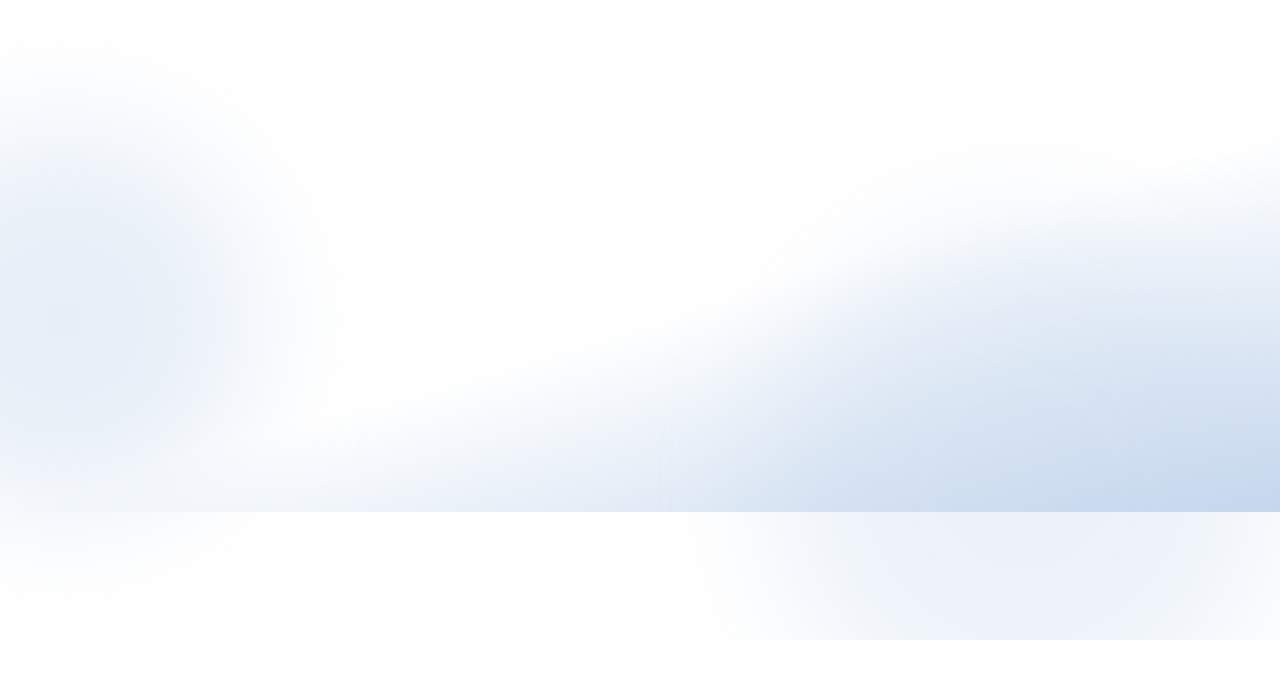
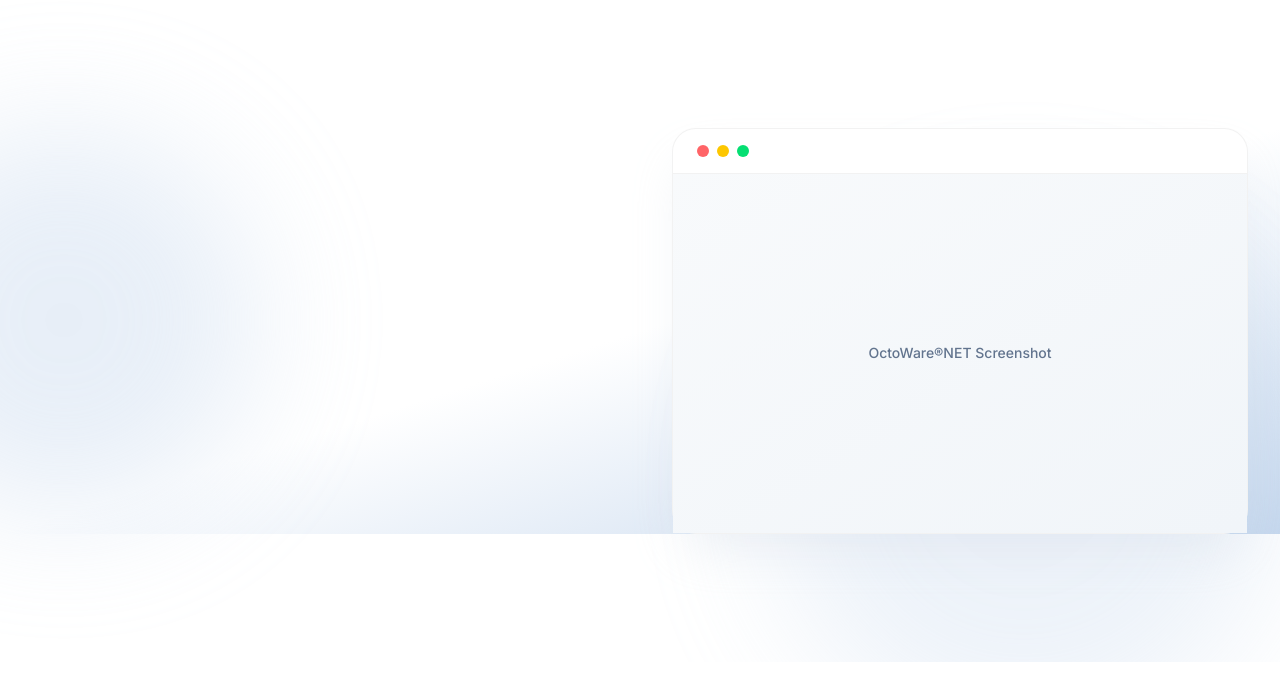
Before and after one commit to weblogger117-art/octoware-website, a Next.js app: page / in a window 1280 px wide. Shown: the top 700 px of the page. Built offline with nearby package versions, Linux system fonts and the light colour scheme.

Commit message:
Update HeroVisual.tsx

```diff
--- a/components/sections/HeroVisual.tsx
+++ b/components/sections/HeroVisual.tsx
@@ -1,10 +1,20 @@
 export function HeroVisual() {
   return (
-    <div className="flex items-center justify-center">
-      <div className="flex aspect-video w-full max-w-3xl items-center justify-center rounded-3xl border border-dashed border-[var(--color-border)] bg-[var(--color-surface)]">
-        <span className="text-sm text-[var(--color-text-light)]">
-          Laptop-Mockup folgt
-        </span>
+    <div className="relative flex justify-center lg:justify-end">
+      <div className="w-full max-w-3xl rounded-3xl border border-black/5 bg-white shadow-2xl shadow-slate-300/30">
+        {/* Browserleiste */}
+        <div className="flex items-center gap-2 border-b border-black/5 px-6 py-4">
+          <div className="h-3 w-3 rounded-full bg-red-400" />
+          <div className="h-3 w-3 rounded-full bg-yellow-400" />
+          <div className="h-3 w-3 rounded-full bg-green-400" />
+        </div>
+
+        {/* Screenshot-Platzhalter */}
+        <div className="aspect-[16/10] bg-gradient-to-br from-slate-50 to-slate-100 flex items-center justify-center">
+          <span className="text-sm font-medium text-slate-500">
+            OctoWare®NET Screenshot
+          </span>
+        </div>
       </div>
     </div>
   );
```
